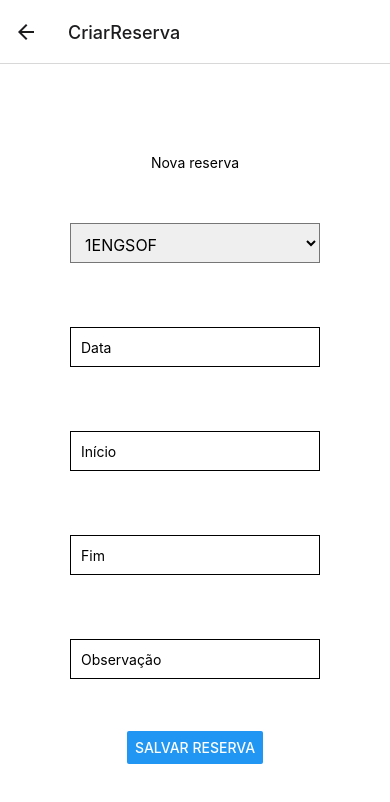
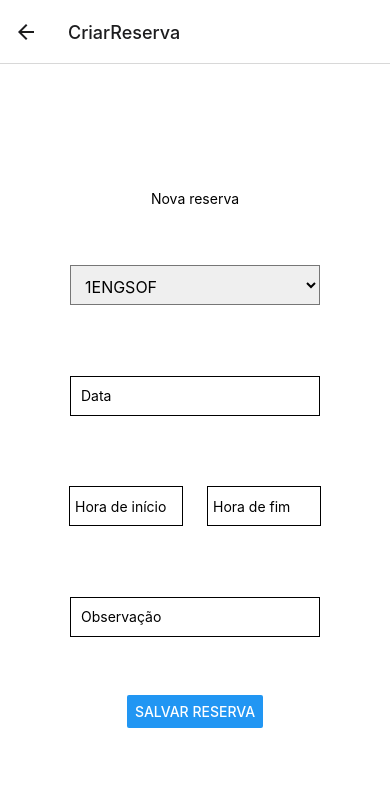
Before and after one commit to JoaoMenegati/lab-reserve, a React Native app: screen /CriarReserva in a window 390 px wide. Shown: the top 802 px of the page. Built offline with nearby package versions, Linux system fonts and the light colour scheme.

Commit message:
ajustado botões e alguns campos

```diff
--- a/components/login.jsx
+++ b/components/login.jsx
@@ -26,6 +26,7 @@ const Login = ({ navigation }) => {
       <View style={{ flex: 0.1 }} />
 
       <Button
+        style={Styles.button}
         title="Entrar como Professor"
         //navigation.navigate é utilizado para enviar para outra tela, que tem seu nome passado por parâmetro
         onPress={() => navigation.navigate("InicioProfessor")}
@@ -34,6 +35,7 @@ const Login = ({ navigation }) => {
       <View style={{ flex: 0.1 }} />
 
       <Button
+        style={Styles.button}
         title="Entrar como Administrador"
         //navigation.navigate é utilizado para enviar para outra tela, que tem seu nome passado por parâmetro
         onPress={() => navigation.navigate("InicioAdministrador")}
--- a/components/register-laboratory.jsx
+++ b/components/register-laboratory.jsx
@@ -16,7 +16,7 @@ const CadastrarLaboratorio = ({ navigation }) => {
       <TextInput style={Styles.input} placeholder="Sala" />
       <View style={{ flex: 0.1 }} />
 
-      <TextInput style={Styles.input} placeholder="Observação" />
+      <TextInput style={Styles.input} placeholder="Descrição" />
       <View style={{ flex: 0.1 }} />
 
       <Button
--- a/components/reserve-registration.jsx
+++ b/components/reserve-registration.jsx
@@ -30,10 +30,14 @@ const CriarReserva = ({ navigation }) => {
       <TextInput style={Styles.input} placeholder="Data" />
       <View style={{ flex: 0.1 }} />
 
-      <TextInput style={Styles.input} placeholder="Início" />
-      <View style={{ flex: 0.1 }} />
+      <View style={Styles.alinharCampos}>
+        <TextInput
+          style={Styles.inputCampoMenor}
+          placeholder="Hora de início"
+        />
+        <TextInput style={Styles.inputCampoMenor} placeholder="Hora de fim" />
+      </View>
 
-      <TextInput style={Styles.input} placeholder="Fim" />
       <View style={{ flex: 0.1 }} />
 
       <TextInput style={Styles.input} placeholder="Observação" />
--- a/styles/main-style.jsx
+++ b/styles/main-style.jsx
@@ -23,6 +23,26 @@ const Styles = StyleSheet.create({
     fontSize: 28,
     color: "000",
   },
+
+  button: {
+    height: 40,
+    width: 250,
+  },
+
+  alinharCampos: {
+    flexDirection: "row",
+    justifyContent: "space-between",
+  },
+
+  inputCampoMenor: {
+    alignItems: "center",
+    justifyContent: "center",
+    height: 40,
+    width: 114,
+    margin: 12,
+    borderWidth: 1,
+    padding: 5,
+  },
 });
 
 export default Styles;
```
